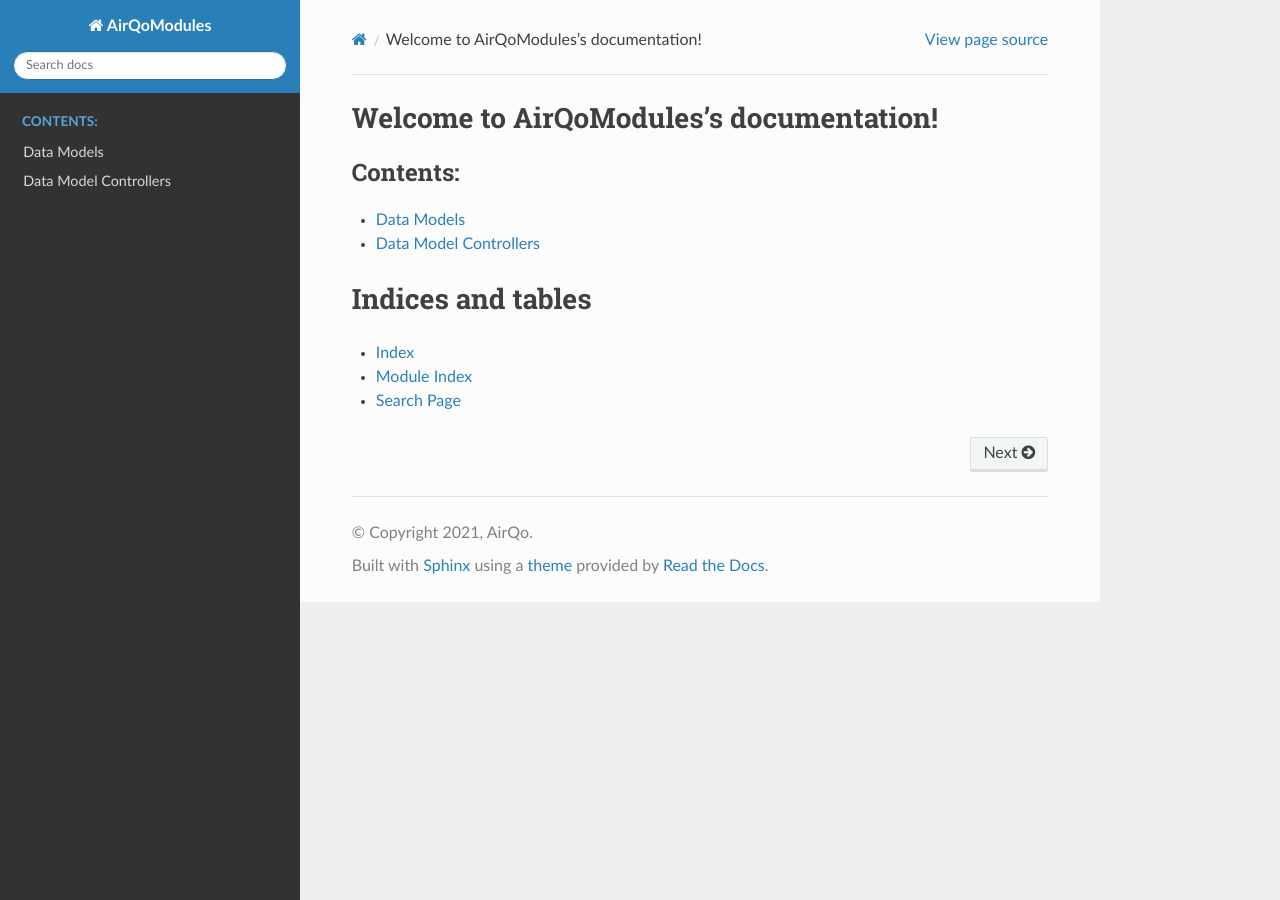
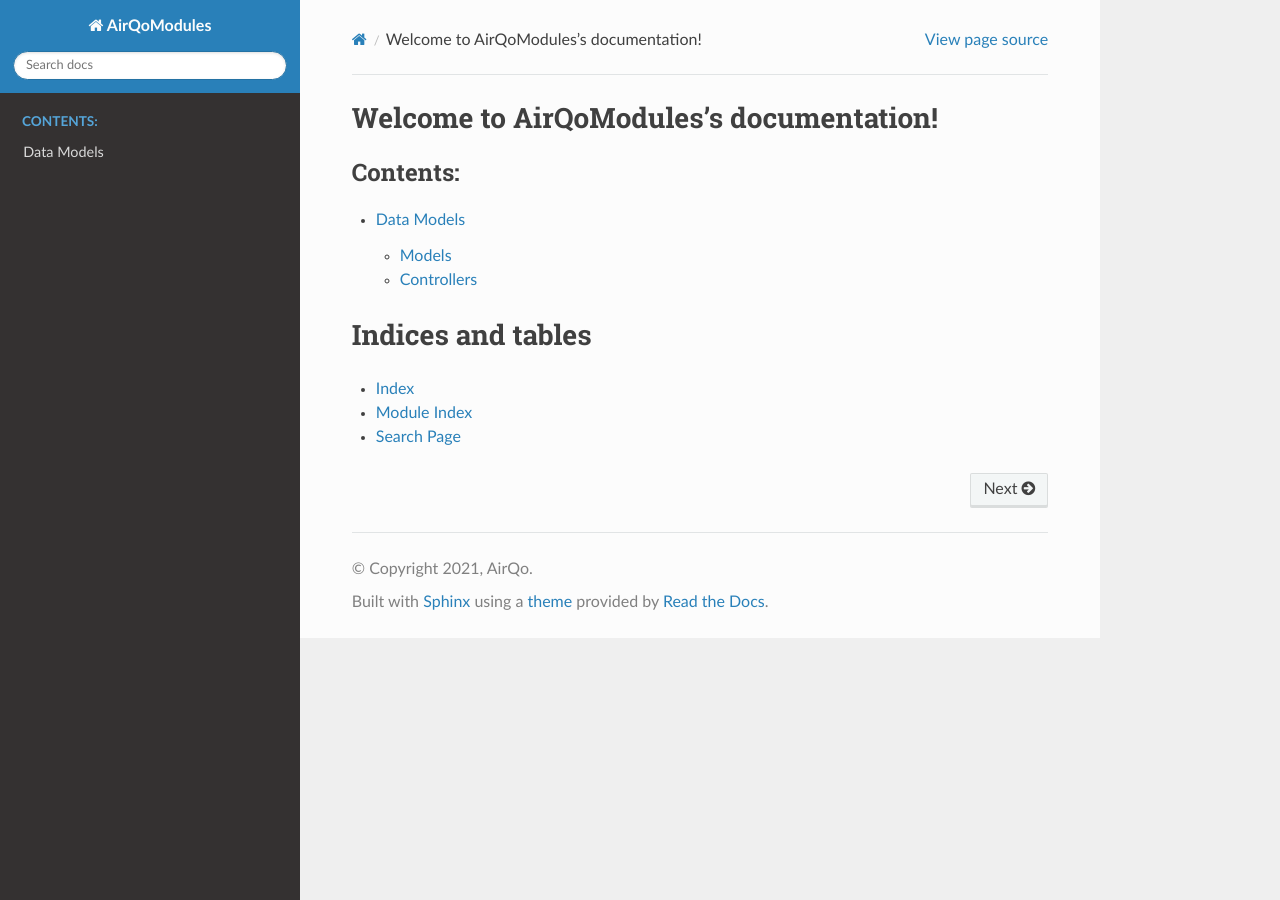
Before and after one commit to airqo-platform/AirQo-modules, a Sphinx documentation site: the page built from docs/source/index.rst, in a window 1280 px wide. Built offline with Sphinx 7.4.7 and the Read the Docs theme 2.0.0, drawn with Linux system fonts in a browser that asks for light colours.

Commit message:
Reformat docs

```diff
--- a/docs/source/DataModels.rst
+++ b/docs/source/data_models/DataModels.rst
@@ -1,5 +1,5 @@
-Data Models
-===========
+Models
+------
 
 .. automodule:: data_models.models.DataModels
   :show-inheritance:
--- a/docs/source/controllers.rst
+++ b/docs/source/data_models/controllers.rst
@@ -1,5 +1,5 @@
-Data Model Controllers
-======================
+Controllers
+-----------
 
 .. automodule:: data_models.controllers.transform
   :show-inheritance:
--- a/docs/source/index.rst
+++ b/docs/source/index.rst
@@ -5,8 +5,7 @@ Welcome to AirQoModules's documentation!
    :maxdepth: 2
    :caption: Contents:
 
-   DataModels
-   controllers
+   data_models/index
 
 Indices and tables
 ==================
```
Also changed, not shown: docs/source/data_models/index.rst (added, +9 -0 lines).
